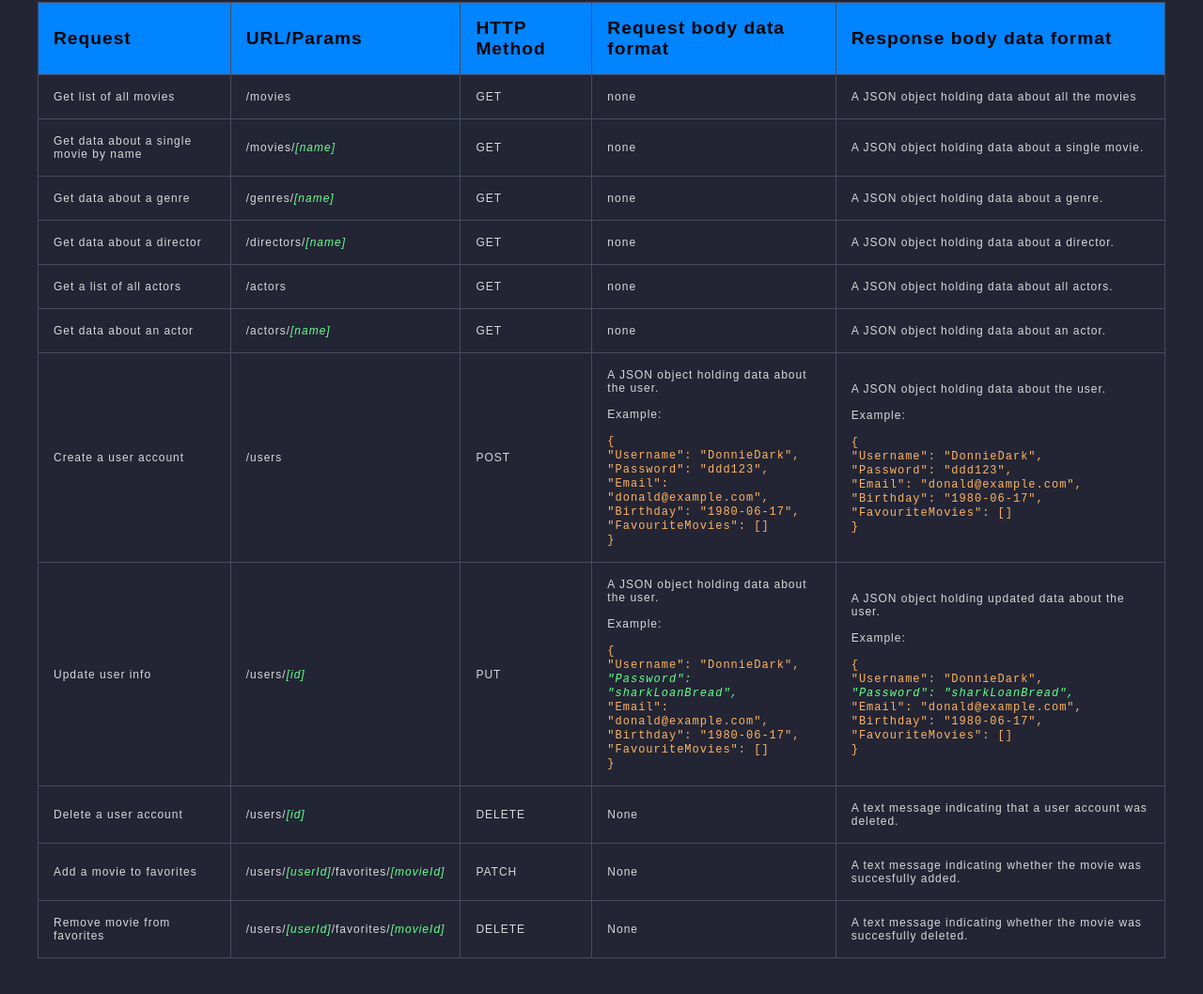
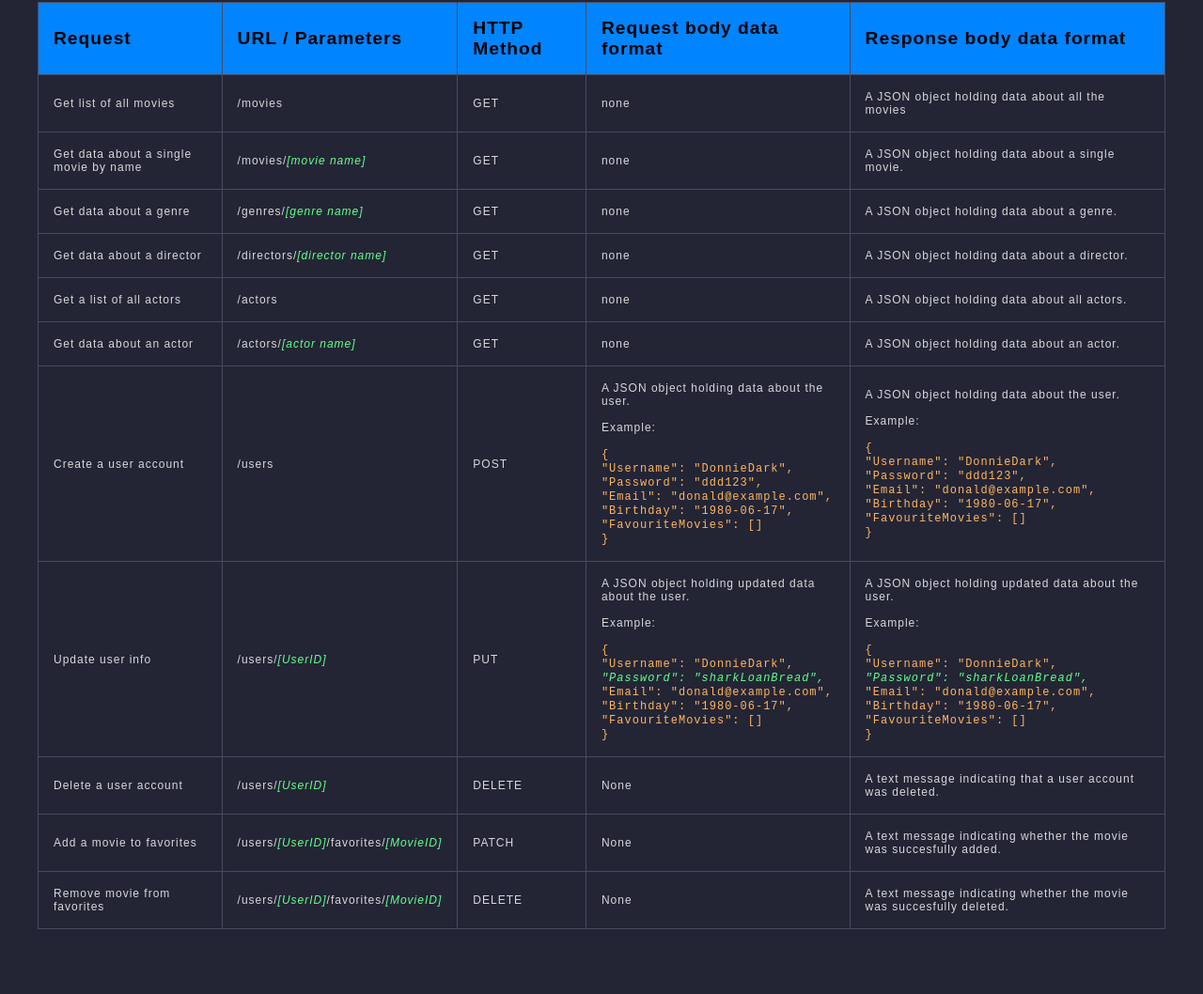
Before and after one commit to timok81/cf-movie-api, a website: page public/documentation.html in a window 1280 px wide. Shown: the part 106-1164 px from the top of the page at 94% size. After the commit the page ends 1135 px from the top, so only its background shows below. Drawn offline with Linux system fonts and the light colour scheme.

```diff
--- a/public/documentation.html
+++ b/public/documentation.html
@@ -16,7 +16,7 @@
         <thead>
             <tr>
                 <th scope="col">Request</th>
-                <th scope="col">URL/Params</th>
+                <th scope="col">URL / Parameters</th>
                 <th scope="col">HTTP Method</th>
                 <th scope="col">Request body data format</th>
                 <th scope="col">Response body data format</th>
@@ -32,7 +32,7 @@
             </tr>
             <tr>
                 <th scope="row">Get data about a single movie by name</th>
-                <th scope="row">/movies/<span>[name]</span></th>
+                <th scope="row">/movies/<span>[movie name]</span></th>
                 <th scope="row">GET</th>
                 <th scope="row">none</th>
                 <th scope="row">
@@ -41,7 +41,7 @@
             </tr>
             <tr>
                 <th scope="row">Get data about a genre</th>
-                <th scope="row">/genres/<span>[name]</span></th>
+                <th scope="row">/genres/<span>[genre name]</span></th>
                 <th scope="row">GET</th>
                 <th scope="row">none</th>
                 <th scope="row">A JSON object holding data about a genre.
@@ -49,7 +49,7 @@
             </tr>
             <tr>
                 <th scope="row">Get data about a director</th>
-                <th scope="row">/directors/<span>[name]</span></th>
+                <th scope="row">/directors/<span>[director name]</span></th>
                 <th scope="row">GET</th>
                 <th scope="row">none</th>
                 <th scope="row">A JSON object holding data about a director.</th>
@@ -63,7 +63,7 @@
             </tr>
             <tr>
                 <th scope="row">Get data about an actor</th>
-                <th scope="row">/actors/<span>[name]</span></th>
+                <th scope="row">/actors/<span>[actor name]</span></th>
                 <th scope="row">GET</th>
                 <th scope="row">none</th>
                 <th scope="row">A JSON object holding data about an actor.</th>
@@ -107,9 +107,9 @@
             </tr>
             <tr>
                 <th scope="row">Update user info</th>
-                <th scope="row">/users/<span>[id]</span></th>
+                <th scope="row">/users/<span>[UserID]</span></th>
                 <th scope="row">PUT</th>
-                <th scope="row">A JSON object holding data about the user.
+                <th scope="row">A JSON object holding updated data about the user.
                     <br>
                     <br>
                     Example:
@@ -144,14 +144,14 @@
             </tr>
             <tr>
                 <th scope="row">Delete a user account</th>
-                <th scope="row">/users/<span>[id]</span></th>
+                <th scope="row">/users/<span>[UserID]</span></th>
                 <th scope="row">DELETE</th>
                 <th scope="row">None</th>
                 <th scope="row">A text message indicating that a user account was deleted.</th>
             </tr>
             <tr>
                 <th scope="row">Add a movie to favorites</th>
-                <th scope="col">/users/<span>[userId]</span>/favorites/<span>[movieId]</span></th>
+                <th scope="col">/users/<span>[UserID]</span>/favorites/<span>[MovieID]</span></th>
                 <th scope="row">PATCH</th>
                 <th scope="row">None</th>
                 <th scope="row">
@@ -160,7 +160,7 @@
             </tr>
             <tr>
                 <th scope="col">Remove movie from favorites</th>
-                <th scope="col">/users/<span>[userId]</span>/favorites/<span>[movieId]</span></th>
+                <th scope="col">/users/<span>[UserID]</span>/favorites/<span>[MovieID]</span></th>
                 <th scope="col">DELETE</th>
                 <th scope="col">None</th>
                 <th scope="col">A text message indicating whether the movie was succesfully deleted.</th>
```
